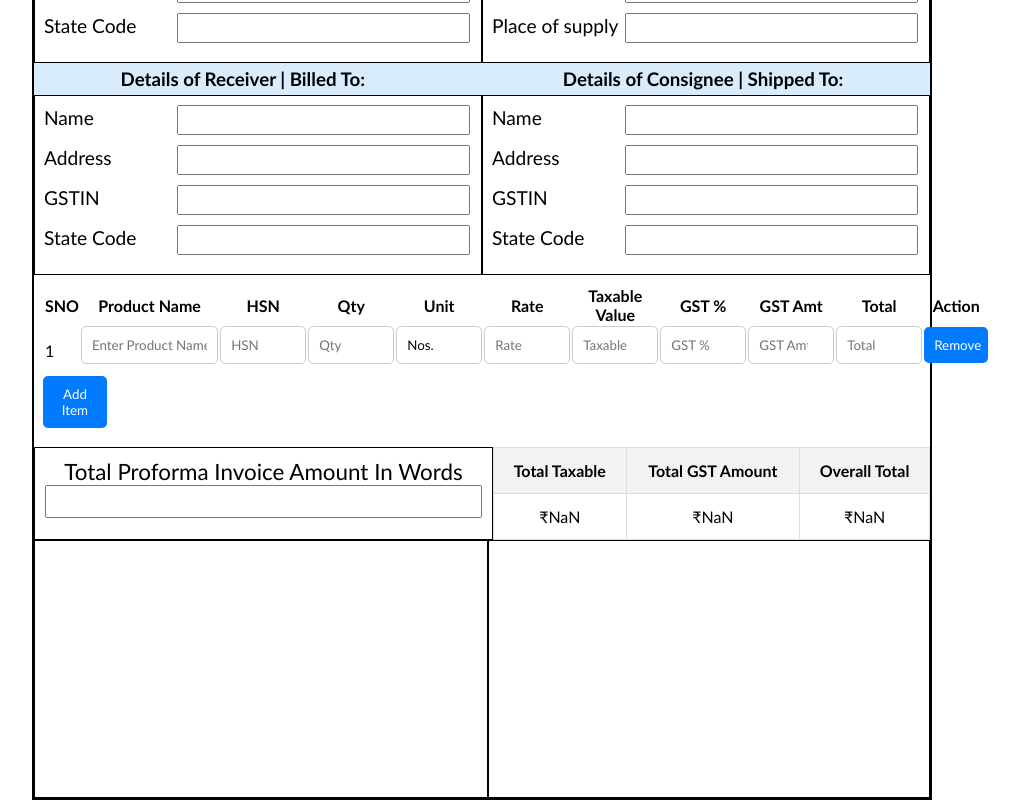
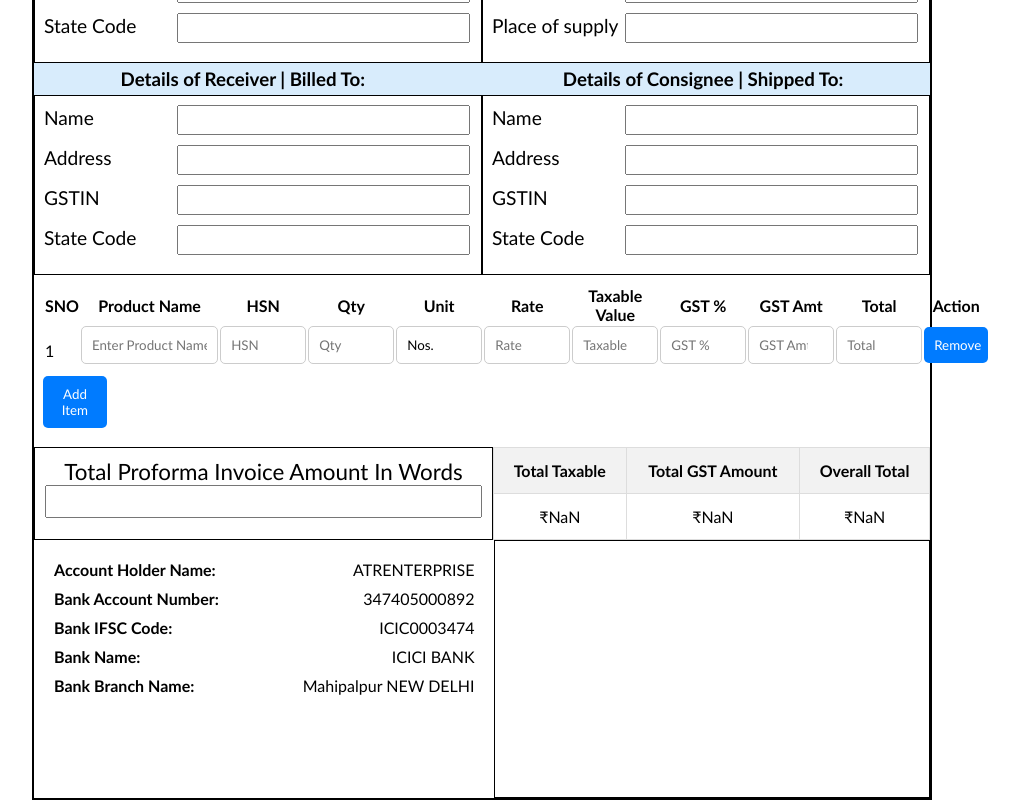
Before and after one commit to tusharrajput001/Invoice_Generator, a React (Vite) app in the folder invoice-gen/: page / in a window 1280 px wide. Shown: the part 434-1234 px from the top of the page, without its empty margins (158-1177 px from the left). Built offline with nearby package versions, Linux system fonts and the light colour scheme.

Commit message:
account part

```diff
--- a/invoice-gen/src/components/Footer/Footer.css
+++ b/invoice-gen/src/components/Footer/Footer.css
@@ -1,17 +1,27 @@
-.accountDetails{
-    width: 51.4%;
-    border: 1px solid black;
-    height: 20vw;
-}
+.accountDetails {
+    width: 48.5%;
+    /* border: 1px solid black; */
+    padding: 20px;
+  }
 
-.stamp{
+  .account-section {
+    display: flex;
+    justify-content: space-between;
+    margin-bottom: 10px;
+  }
+
+  .label {
+    font-weight: bold;
+  }
+
+  .stamp {
     width: 50%;
     border: 1px solid black;
     height: 20vw;
-}
+  }
 
-.footer-container{
+  .footer-container {
     display: flex;
     flex-direction: row;
     justify-content: center;
-}
+  }
--- a/invoice-gen/src/components/Footer/Footer.jsx
+++ b/invoice-gen/src/components/Footer/Footer.jsx
@@ -1,14 +1,34 @@
-import React from 'react'
-import "./Footer.css"
-
+import React from 'react';
+import './Footer.css';
 
 function Footer() {
   return (
     <div className='footer-container'>
-        <div className='accountDetails'></div>
-        <div className='stamp'></div>
+      <div className='accountDetails'>
+        <div className='account-section'>
+          <div className='label'>Account Holder Name:</div>
+          <div className='value'>ATRENTERPRISE</div>
+        </div>
+        <div className='account-section'>
+          <div className='label'>Bank Account Number:</div>
+          <div className='value'>347405000892</div>
+        </div>
+        <div className='account-section'>
+          <div className='label'>Bank IFSC Code:</div>
+          <div className='value'>ICIC0003474</div>
+        </div>
+        <div className='account-section'>
+          <div className='label'>Bank Name:</div>
+          <div className='value'>ICICI BANK</div>
+        </div>
+        <div className='account-section'>
+          <div className='label'>Bank Branch Name:</div>
+          <div className='value'>Mahipalpur NEW DELHI</div>
+        </div>
+      </div>
+      <div className='stamp'></div>
     </div>
-  )
+  );
 }
 
-export default Footer
+export default Footer;
```
